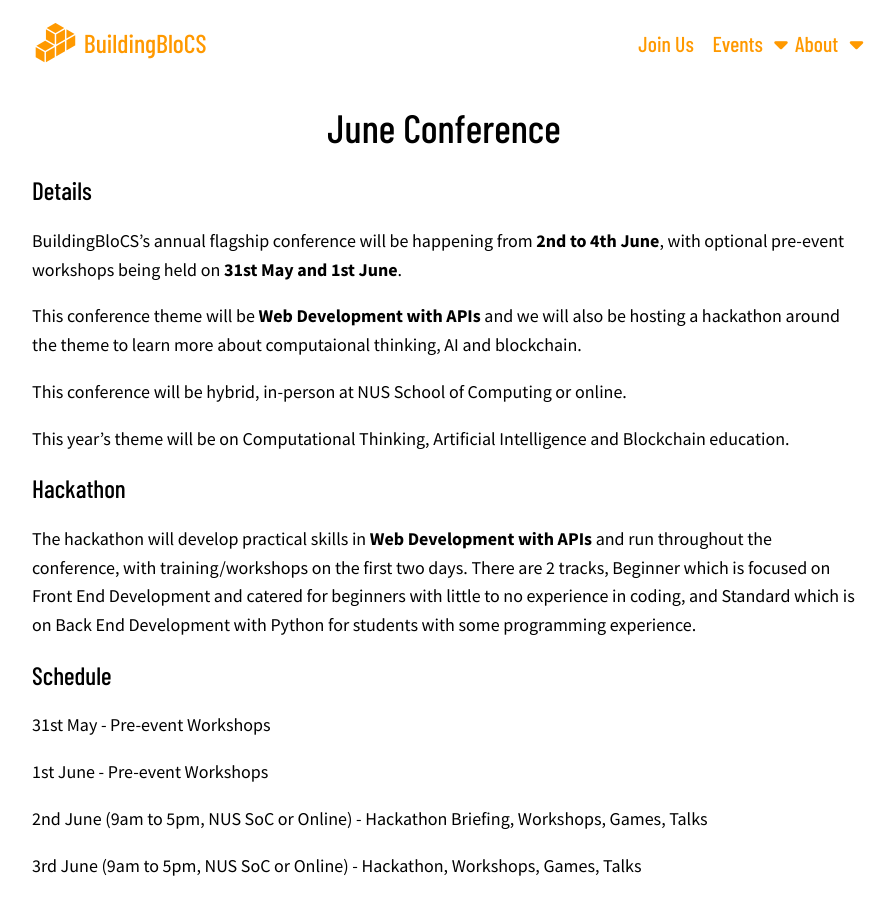
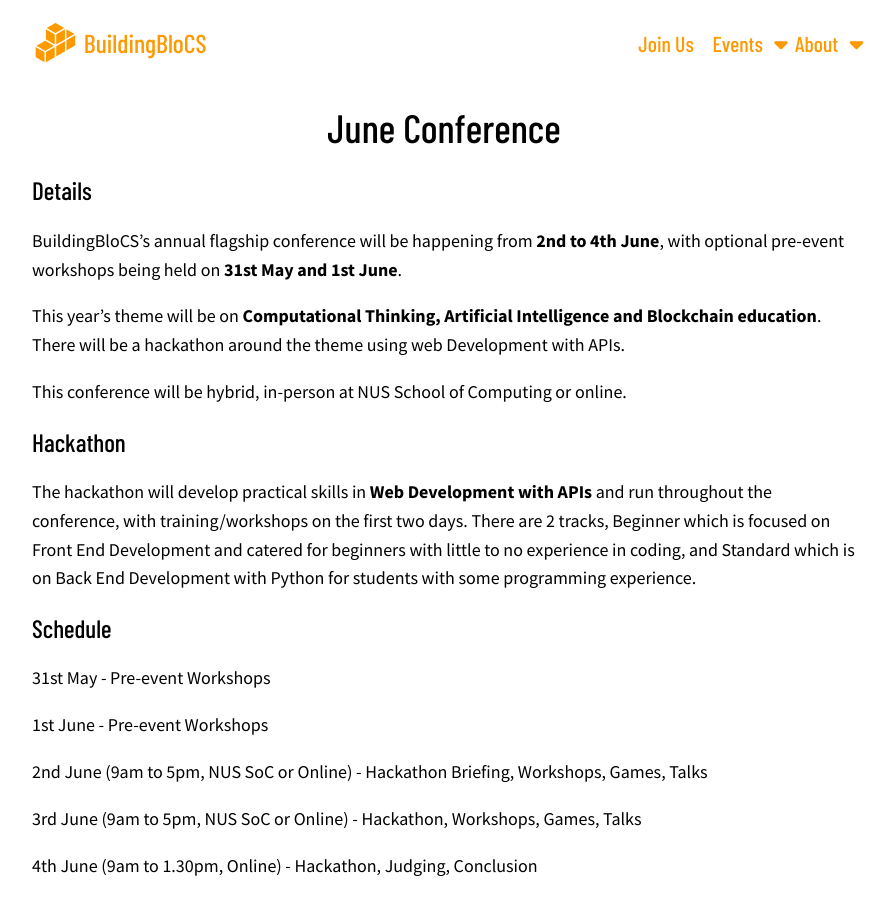
Before and after one commit to buildingblocs/2022, a Jekyll site: the page built from events/june-conference/index.md, in a window 1280 px wide and 900 px high. Shown: the whole window, without its empty margins (196-1091 px from the left). Built offline with Jekyll 4.4.1, drawn with Linux system fonts in a browser that asks for light colours; nearby versions of some CDN libraries; some web fonts are replaced; our own code applies the rules of GitHub Pages for plain Markdown files.

Commit message:
fix theme issues (AI , CT and blockchain)
theme is not web development with APIs

```diff
--- a/events/june-conference/index.md
+++ b/events/june-conference/index.md
@@ -8,11 +8,9 @@
 
 BuildingBloCS’s annual flagship conference will be happening from **2nd to 4th June**, with optional pre-event workshops being held on **31st May and 1st June**.
 
-This conference theme will be **Web Development with APIs** and we will also be hosting a hackathon around the theme to learn more about computaional thinking, AI and blockchain.
+This year's theme will be on **Computational Thinking, Artificial Intelligence and Blockchain education**. There will be a hackathon around the theme using web Development with APIs.
 
 This conference will be hybrid, in-person at NUS School of Computing or online.
-
-This year's theme will be on Computational Thinking, Artificial Intelligence and Blockchain education.
 
 ### Hackathon
 The hackathon will develop practical skills in **Web Development with APIs** and run throughout the conference, with training/workshops on the first two days. There are 2 tracks, Beginner which is focused on Front End Development and catered for beginners with little to no experience in coding, and Standard which is on Back End Development with Python for students with some programming experience.
```
